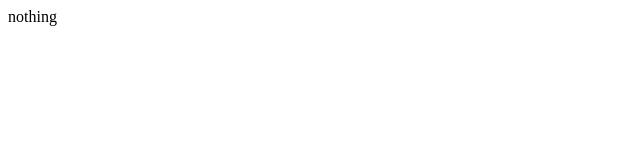
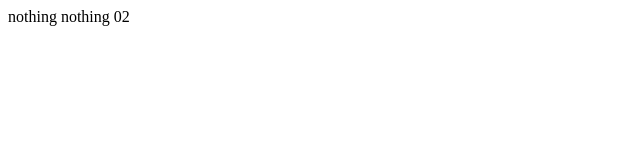
Before and after one commit to Lesik-x/repo2, a plain HTML site: page index.html in a window 1280 px wide. Shown: the whole page, without its empty margins (0-640 px from the left). Drawn offline with Linux system fonts and the light colour scheme.

```diff
--- a/index.html
+++ b/index.html
@@ -1,5 +1,7 @@
 <HTML>
 <BODY>
 nothing
+nothing 02
+
 </BODY>
 </HTML>
```
Also changed, not shown: README.txt.
